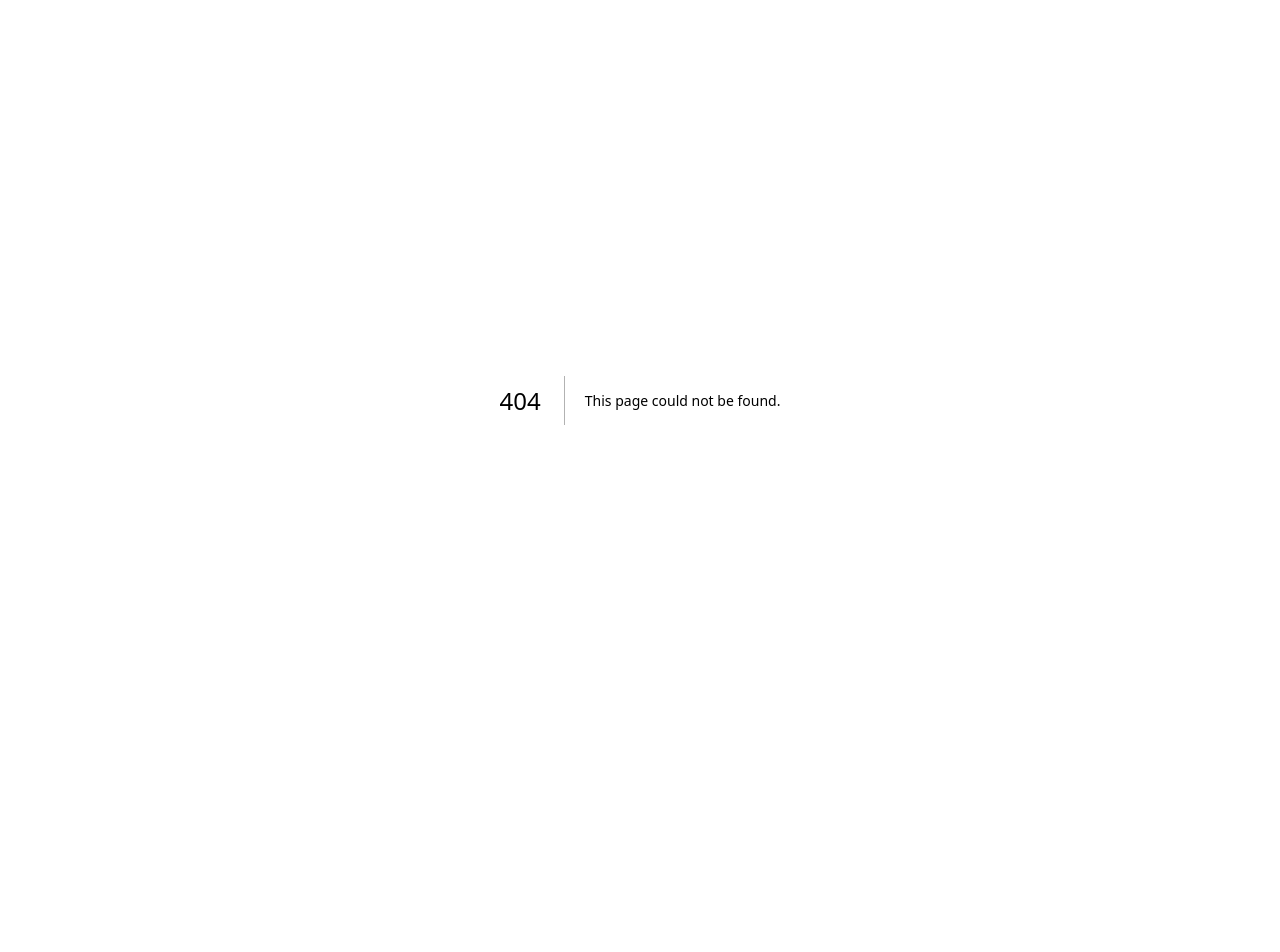
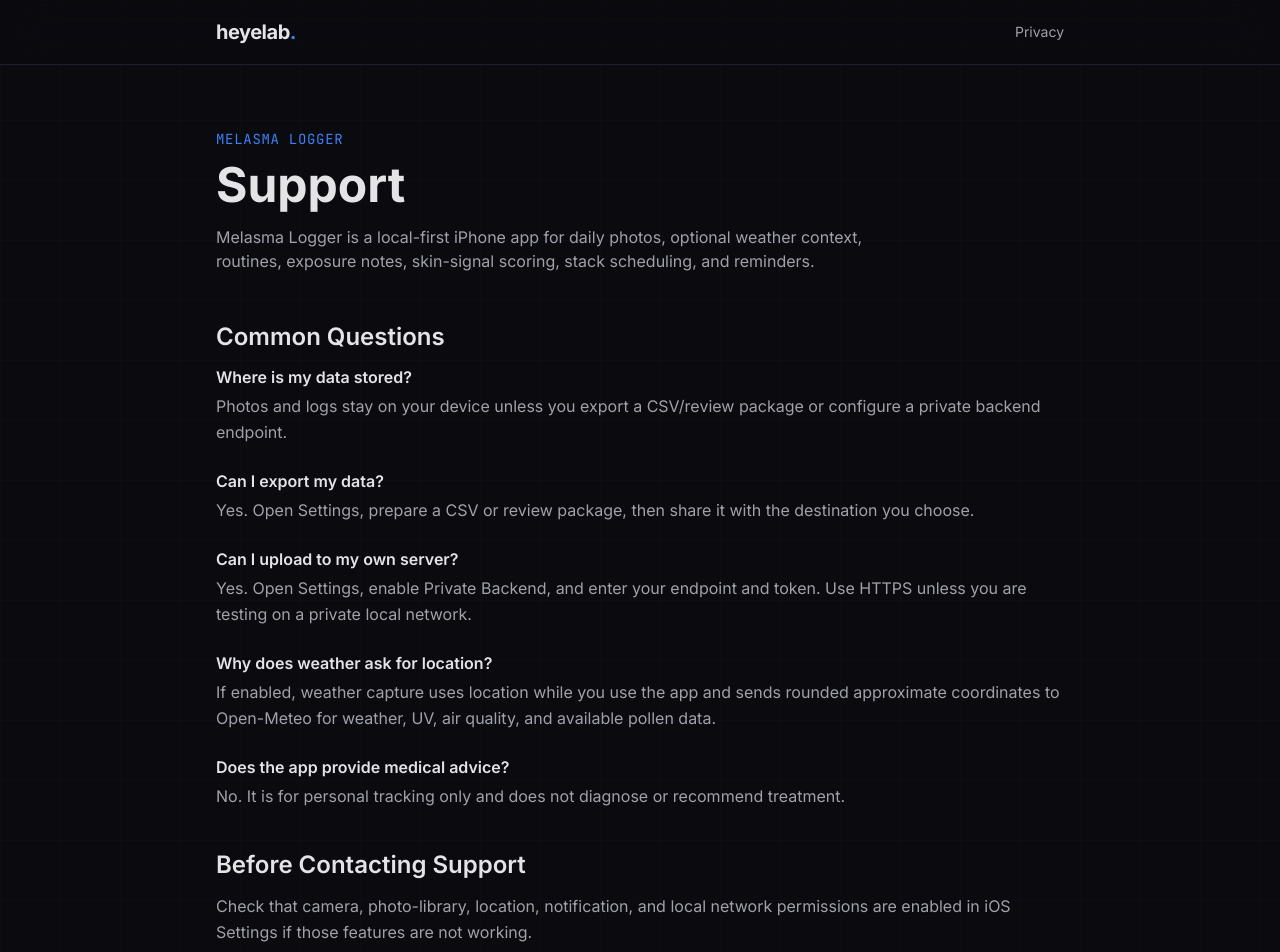
Before and after one commit to nickbmerrill-collab/heyelab-website, a Next.js app: page /melasma-logger/support in a window 1280 px wide. Before the commit this address had no page. Shown: the top 952 px of the page. Before the commit the page ends 800 px from the top, so only its background shows below. Built offline with nearby package versions, Linux system fonts and the light colour scheme.

Commit message:
Add Melasma Logger privacy and support pages

```diff
--- /dev/null
+++ b/src/app/melasma-logger/privacy/page.tsx
@@ -0,0 +1,112 @@
+import type { Metadata } from "next";
+import Link from "next/link";
+
+export const metadata: Metadata = {
+  title: "Melasma Logger Privacy Policy - Heyelab",
+  description:
+    "Privacy policy for Melasma Logger, a local-first iOS tracking app.",
+};
+
+const sections = [
+  {
+    title: "Information Stored By The App",
+    body: "Melasma Logger may store daily photos, routine completion, medication, topical, stack and peptide notes, exposure notes, skin-signal scores, reminder settings, optional weather snapshots, approximate weather lookup location, exported CSV/review-package files, and optional private-backend connection settings on your device.",
+  },
+  {
+    title: "Information Collected By The Developer",
+    body: "Melasma Logger does not create an account, does not send your logs to Heyelab servers by default, does not use analytics, and does not include third-party advertising or tracking SDKs.",
+  },
+  {
+    title: "Sharing And Export",
+    body: "You may manually export a CSV or review package using the iOS Share sheet. When you export or share that file, your chosen destination controls the copy you send.",
+  },
+  {
+    title: "Optional Private Backend Upload",
+    body: "If you configure a private backend endpoint in Settings, Melasma Logger can upload a review package to that endpoint on demand or after a daily photo. The endpoint you provide controls the uploaded copy. Heyelab does not receive these uploads unless you intentionally configure a Heyelab-controlled destination.",
+  },
+  {
+    title: "Photos And Camera Access",
+    body: "Camera and photo-library access are used only so you can capture or import a daily photo. Imported or captured photos are stored locally by the app unless you export or upload a review package.",
+  },
+  {
+    title: "Location And Weather Context",
+    body: "If weather capture is enabled, Melasma Logger may ask for location while you use the app. Rounded approximate coordinates are sent to Open-Meteo to request weather, UV, air quality, and available pollen data. Heyelab does not receive this request or store your location.",
+  },
+  {
+    title: "Local Network Access",
+    body: "If you configure a private backend on your local network, iOS may ask for local network access so the app can reach that server.",
+  },
+  {
+    title: "Notifications",
+    body: "If enabled, notifications are scheduled locally on your device for daily check-ins and stack reminders.",
+  },
+  {
+    title: "Medical Boundary",
+    body: "Melasma Logger is for personal tracking and adherence only. It does not diagnose, prescribe, recommend treatments, or replace care from a qualified clinician.",
+  },
+];
+
+export default function MelasmaLoggerPrivacyPage() {
+  return (
+    <main className="min-h-screen grid-bg">
+      <nav className="border-b border-border bg-bg/80 backdrop-blur-xl">
+        <div className="mx-auto flex h-16 max-w-4xl items-center justify-between px-6">
+          <Link
+            href="/"
+            className="text-xl font-bold tracking-tight text-text-primary transition-colors hover:text-accent"
+          >
+            heyelab<span className="text-accent">.</span>
+          </Link>
+          <Link
+            href="/melasma-logger/support"
+            className="text-sm text-text-secondary transition-colors hover:text-text-primary"
+          >
+            Support
+          </Link>
+        </div>
+      </nav>
+
+      <section className="mx-auto max-w-4xl px-6 py-16">
+        <p className="mb-3 font-mono text-sm uppercase tracking-wider text-accent">
+          Melasma Logger
+        </p>
+        <h1 className="mb-4 text-4xl font-bold text-text-primary md:text-5xl">
+          Privacy Policy
+        </h1>
+        <p className="mb-12 max-w-2xl text-text-secondary">
+          Effective date: April 24, 2026. Melasma Logger is a local-first
+          personal tracking app. It is designed to keep photos and logs on your
+          device unless you choose to export them or configure a private backend
+          endpoint.
+        </p>
+
+        <div className="space-y-10 text-text-secondary">
+          {sections.map((section) => (
+            <section key={section.title}>
+              <h2 className="mb-3 text-2xl font-semibold text-text-primary">
+                {section.title}
+              </h2>
+              <p className="leading-relaxed">{section.body}</p>
+            </section>
+          ))}
+
+          <section>
+            <h2 className="mb-3 text-2xl font-semibold text-text-primary">
+              Contact
+            </h2>
+            <p className="leading-relaxed">
+              For support, visit{" "}
+              <Link
+                href="/melasma-logger/support"
+                className="text-accent transition-colors hover:text-accent-secondary"
+              >
+                Melasma Logger Support
+              </Link>
+              .
+            </p>
+          </section>
+        </div>
+      </section>
+    </main>
+  );
+}
--- /dev/null
+++ b/src/app/melasma-logger/support/page.tsx
@@ -0,0 +1,118 @@
+import type { Metadata } from "next";
+import Link from "next/link";
+
+export const metadata: Metadata = {
+  title: "Melasma Logger Support - Heyelab",
+  description:
+    "Support for Melasma Logger, a local-first iOS app for daily photos, routines, exposure context, and stack reminders.",
+};
+
+const questions = [
+  {
+    question: "Where is my data stored?",
+    answer:
+      "Photos and logs stay on your device unless you export a CSV/review package or configure a private backend endpoint.",
+  },
+  {
+    question: "Can I export my data?",
+    answer:
+      "Yes. Open Settings, prepare a CSV or review package, then share it with the destination you choose.",
+  },
+  {
+    question: "Can I upload to my own server?",
+    answer:
+      "Yes. Open Settings, enable Private Backend, and enter your endpoint and token. Use HTTPS unless you are testing on a private local network.",
+  },
+  {
+    question: "Why does weather ask for location?",
+    answer:
+      "If enabled, weather capture uses location while you use the app and sends rounded approximate coordinates to Open-Meteo for weather, UV, air quality, and available pollen data.",
+  },
+  {
+    question: "Does the app provide medical advice?",
+    answer:
+      "No. It is for personal tracking only and does not diagnose or recommend treatment.",
+  },
+];
+
+export default function MelasmaLoggerSupportPage() {
+  return (
+    <main className="min-h-screen grid-bg">
+      <nav className="border-b border-border bg-bg/80 backdrop-blur-xl">
+        <div className="mx-auto flex h-16 max-w-4xl items-center justify-between px-6">
+          <Link
+            href="/"
+            className="text-xl font-bold tracking-tight text-text-primary transition-colors hover:text-accent"
+          >
+            heyelab<span className="text-accent">.</span>
+          </Link>
+          <Link
+            href="/melasma-logger/privacy"
+            className="text-sm text-text-secondary transition-colors hover:text-text-primary"
+          >
+            Privacy
+          </Link>
+        </div>
+      </nav>
+
+      <section className="mx-auto max-w-4xl px-6 py-16">
+        <p className="mb-3 font-mono text-sm uppercase tracking-wider text-accent">
+          Melasma Logger
+        </p>
+        <h1 className="mb-4 text-4xl font-bold text-text-primary md:text-5xl">
+          Support
+        </h1>
+        <p className="mb-12 max-w-2xl text-text-secondary">
+          Melasma Logger is a local-first iPhone app for daily photos, optional
+          weather context, routines, exposure notes, skin-signal scoring, stack
+          scheduling, and reminders.
+        </p>
+
+        <div className="space-y-10 text-text-secondary">
+          <section>
+            <h2 className="mb-3 text-2xl font-semibold text-text-primary">
+              Common Questions
+            </h2>
+            <div className="space-y-6">
+              {questions.map((item) => (
+                <div key={item.question}>
+                  <h3 className="mb-1 font-semibold text-text-primary">
+                    {item.question}
+                  </h3>
+                  <p className="leading-relaxed">{item.answer}</p>
+                </div>
+              ))}
+            </div>
+          </section>
+
+          <section>
+            <h2 className="mb-3 text-2xl font-semibold text-text-primary">
+              Before Contacting Support
+            </h2>
+            <p className="leading-relaxed">
+              Check that camera, photo-library, location, notification, and
+              local network permissions are enabled in iOS Settings if those
+              features are not working.
+            </p>
+          </section>
+
+          <section>
+            <h2 className="mb-3 text-2xl font-semibold text-text-primary">
+              Privacy
+            </h2>
+            <p className="leading-relaxed">
+              Read the{" "}
+              <Link
+                href="/melasma-logger/privacy"
+                className="text-accent transition-colors hover:text-accent-secondary"
+              >
+                Privacy Policy
+              </Link>
+              .
+            </p>
+          </section>
+        </div>
+      </section>
+    </main>
+  );
+}
```
